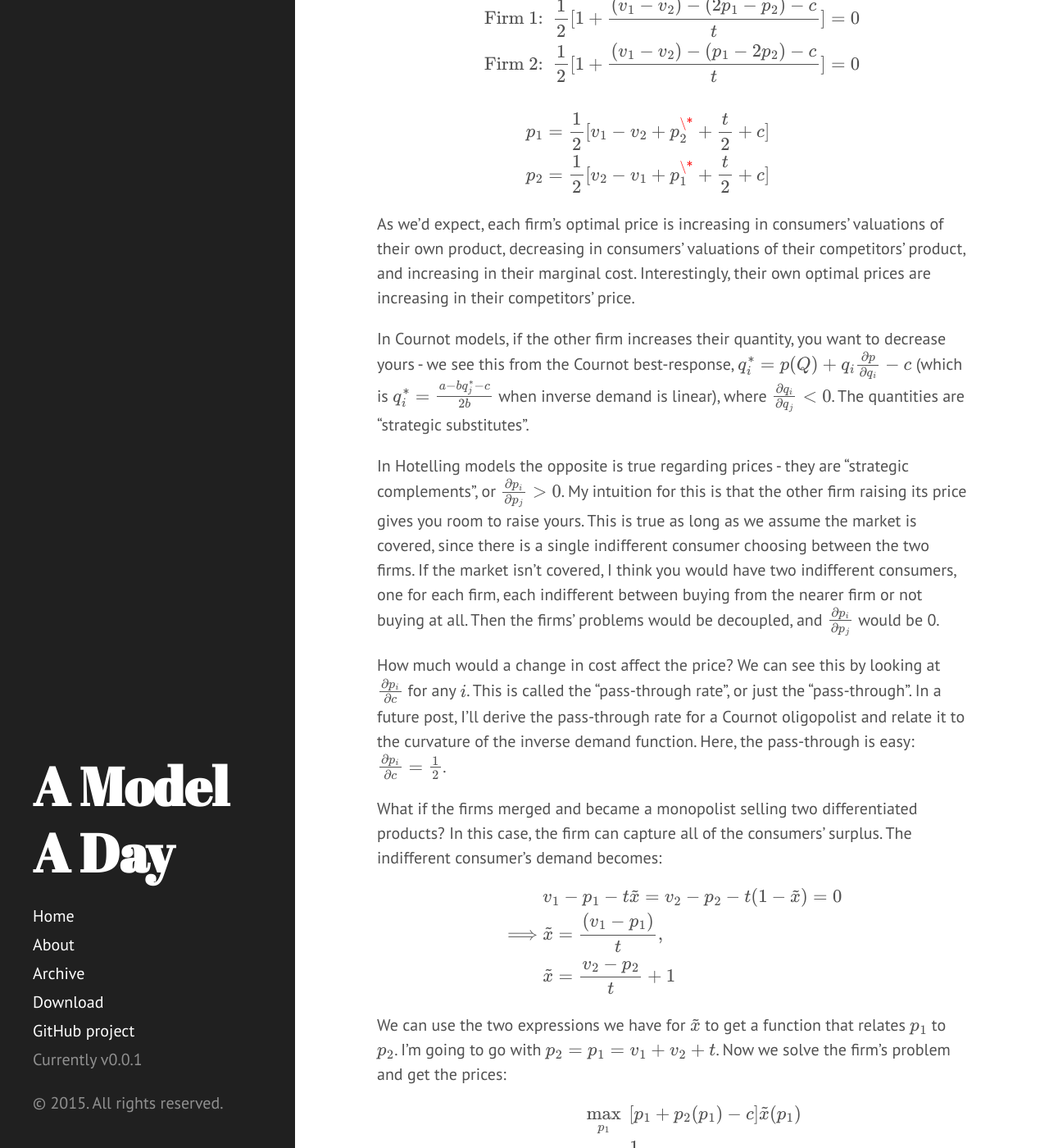
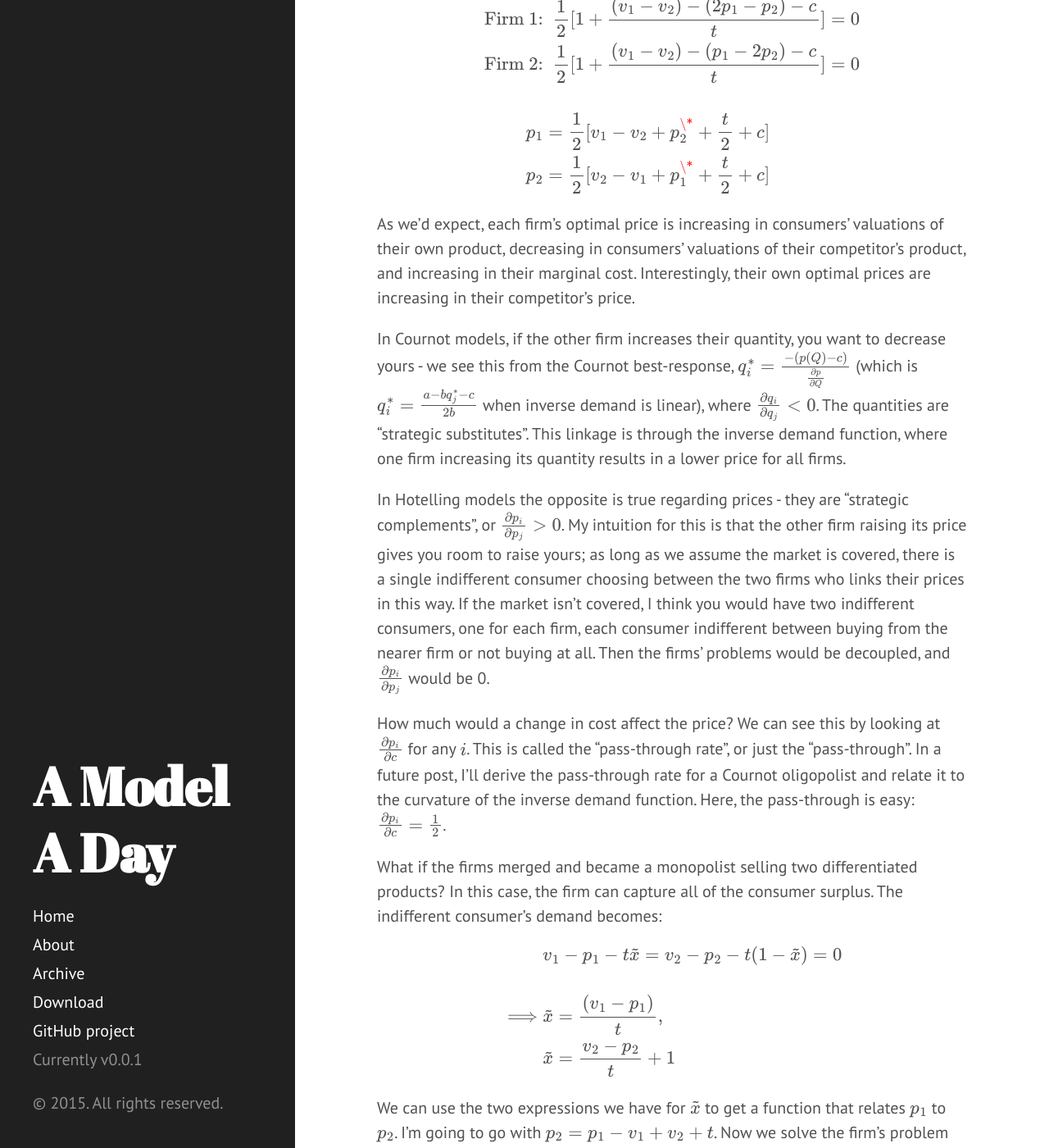
Before and after one commit to akhilrao/akhilrao.github.io, a Jekyll site: the page built from _posts/2015-10-01-asymmetric-hotelling.md, in a window 1280 px wide and 1400 px high, scrolled down 729 px. Shown: the whole window at 82% size. Built offline with Jekyll 4.4.1, drawn with Linux system fonts in a browser that asks for light colours; Markdown is read by kramdown in place of the engine named in the settings; formulas are drawn with MathJax 3; some of the changed text lies outside the part shown.

Commit message:
fixed typos

```diff
--- a/_posts/2015-10-01-asymmetric-hotelling.md
+++ b/_posts/2015-10-01-asymmetric-hotelling.md
@@ -10,7 +10,7 @@ published: true
 summary: Two firms are at opposite ends of a line in a Hotelling model, and customers value their products differently. A merger occurs.
 ---
 
-Consider a Hotelling duopoly on opposite ends of a linear city. [We know](http://akhilrao.github.io/micro%20theory/2015/09/28/hotelling-triangle-city/) that if the firms and products are symmetric, the indifferent consumer is at the midpoint and the price is greater than marginal cost by the travel cost (\\(p=t+c\\)). Suppose the firms are symmetric with constant marginal cost \\(c\\), but consumers value their products at \\(v_1\\) and \\(v_2\\), respectively. Assume that \\(v_1\\) and \\(v_2\\) are high enough that the market will be covered, and that the firms compete by choosing prices simultaneously. As before, we first find the indifferent consumer's demand and then plug it into the firms' profit-maximizations.
+Consider a Hotelling duopoly on opposite ends of a linear city. [We know](http://akhilrao.github.io/micro%20theory/2015/09/28/hotelling-triangle-city/) that if the firms and products are symmetric, the indifferent consumer is at the midpoint and the price is greater than marginal cost by the travel cost (\\(\tilde{x}=\frac{1}{2}, p=t+c\\)). Suppose the firms are symmetric with constant marginal cost \\(c\\), but consumers value their products at \\(v_1\\) and \\(v_2\\), respectively. Assume that \\(v_1\\) and \\(v_2\\) are high enough that the market will be covered, and that the firms choose prices simultaneously. As before, we first find the indifferent consumer's demand and then plug it into the firms' profit-maximizations.
 
 The indifferent consumer's demand:
 
@@ -29,24 +29,23 @@ p_1 & = \frac{1}{2}[v_1-v_2+p_2^\* + \frac{t}{2} + c] \cr
 p_2 & = \frac{1}{2}[v_2-v_1+p_1^\* + \frac{t}{2} + c] \cr
 \end{align} $$
 
-As we'd expect, each firm's optimal price is increasing in consumers' valuations of their own product, decreasing in consumers' valuations of their competitors' product, and increasing in their marginal cost. Interestingly, their own optimal prices are increasing in their competitors' price.
+As we'd expect, each firm's optimal price is increasing in consumers' valuations of their own product, decreasing in consumers' valuations of their competitor's product, and increasing in their marginal cost. Interestingly, their own optimal prices are increasing in their competitor's price.
 
-In Cournot models, if the other firm increases their quantity, you want to decrease yours - we see this from the Cournot best-response, \\( q_i^\* = p(Q) + q_i\frac{\partial p}{\partial q_i} - c \\) (which is \\(q_i^\* = \frac{a - bq_j^\* - c}{2b} \\) when inverse demand is linear), where \\(\frac{\partial q_i}{\partial q_j} \lt 0\\). The quantities are "strategic substitutes".
+In Cournot models, if the other firm increases their quantity, you want to decrease yours - we see this from the Cournot best-response, \\( q_i^\* = \frac{-(p(Q) - c)}{\frac{\partial p}{\partial Q}} \\) (which is \\(q_i^\* = \frac{a - bq_j^\* - c}{2b} \\) when inverse demand is linear), where \\(\frac{\partial q_i}{\partial q_j} \lt 0\\). The quantities are "strategic substitutes". This linkage is through the inverse demand function, where one firm increasing its quantity results in a lower price for all firms.
 
-In Hotelling models the opposite is true regarding prices - they are "strategic complements", or \\(\frac{\partial p_i}{\partial p_j} \gt 0\\). My intuition for this is that the other firm raising its price gives you room to raise yours. This is true as long as we assume the market is covered, since there is a single indifferent consumer choosing between the two firms. If the market isn't covered, I think you would have two indifferent consumers, one for each firm, each indifferent between buying from the nearer firm or not buying at all. Then the firms' problems would be decoupled, and \\(\frac{\partial p_i}{\partial p_j}\\) would be 0.
-
+In Hotelling models the opposite is true regarding prices - they are "strategic complements", or \\(\frac{\partial p_i}{\partial p_j} \gt 0\\). My intuition for this is that the other firm raising its price gives you room to raise yours; as long as we assume the market is covered, there is a single indifferent consumer choosing between the two firms who links their prices in this way. If the market isn't covered, I think you would have two indifferent consumers, one for each firm, each consumer indifferent between buying from the nearer firm or not buying at all. Then the firms' problems would be decoupled, and \\(\frac{\partial p_i}{\partial p_j}\\) would be 0.
 
 How much would a change in cost affect the price? We can see this by looking at \\(\frac{\partial p_i}{\partial c}\\) for any \\(i\\). This is called the "pass-through rate", or just the "pass-through". In a future post, I'll derive the pass-through rate for a Cournot oligopolist and relate it to the curvature of the inverse demand function. Here, the pass-through is easy: \\(\frac{\partial p_i}{\partial c} = \frac{1}{2}\\).
 
-What if the firms merged and became a monopolist selling two differentiated products? In this case, the firm can capture all of the consumers' surplus. The indifferent consumer's demand becomes:
+What if the firms merged and became a monopolist selling two differentiated products? In this case, the firm can capture all of the consumer surplus. The indifferent consumer's demand becomes:
 
 $$ \begin{align}
-& v_1 - p_1 - t\tilde{x} = v_2 - p_2 - t(1-\tilde{x}) = 0 \cr
+& v_1 - p_1 - t\tilde{x} = v_2 - p_2 - t(1-\tilde{x}) = 0 \cr \cr
 \implies & \tilde{x} = \frac{(v_1-p_1)}{t}, \cr
  & \tilde{x} = \frac{v_2-p_2}{t} + 1 \cr
 \end{align} $$
 
-We can use the two expressions we have for \\(\tilde{x}\\) to get a function that relates \\(p_1\\) to \\(p_2\\). I'm going to go with \\(p_2 = p_1 = v_1 + v_2 +t \\). Now we solve the firm's problem and get the prices:
+We can use the two expressions we have for \\(\tilde{x}\\) to get a function that relates \\(p_1\\) to \\(p_2\\). I'm going to go with \\(p_2 = p_1 - v_1 + v_2 + t \\). Now we solve the firm's problem and get the prices:
 
 $$ \begin{align}
 & \max_{p_1} \ [p_1 + p_2(p_1) - c]\tilde{x}(p_1) \cr
@@ -54,9 +53,9 @@ $$ \begin{align}
 \implies & p_2 = \frac{1}{4}[5v_2 - v_1 + 5t + c] \cr
 \end{align} $$
 
-\\(p_1\\) and \\(p_2\\) look a little weird to me, with the fractions and numbers, but I double-checked my algebra and I think it's right. Anyway, the signs on the derivatives make sense. As the consumers' valuations of product 1 (2) increases, the price of product 2 (1) decreases and vice versa, and the price is increasing in travel and marginal costs.
+\\(p_1\\) and \\(p_2\\) look a little weird to me, with the fractions and numbers, but I double-checked my algebra and I think it's right. Anyway, the signs on the derivatives make sense. As the indifferent consumer's valuation of product 1 increases (decreases), the price of product 2 decreases (increases), and vice versa. The price is increasing in travel and marginal costs.
 
-I like the addition of the firms merging. I'd like to look at some more models with firms merging.
+I like the addition of the firms merging. I'd like to look at some more models with that.
 
 Variations to explore:
 
```
Also changed, not shown: 1 other file.
